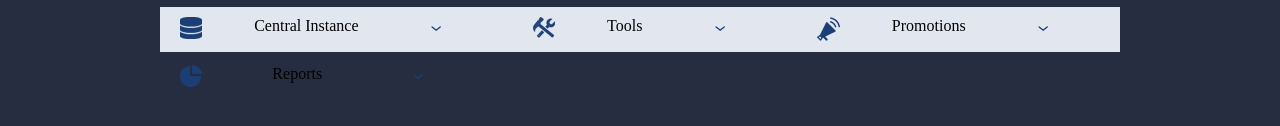
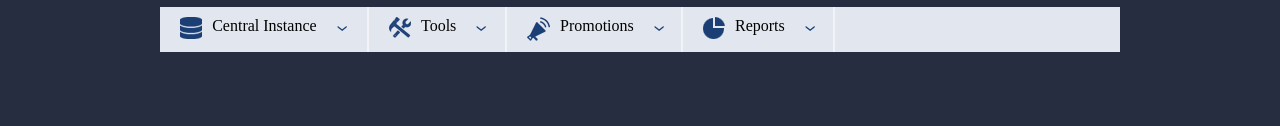
Before and after one commit to harshith12345/ALLOK, a plain HTML site: page index.html in a window 1280 px wide. Shown: the part 82-208 px from the top of the page. Drawn offline with Linux system fonts and the light colour scheme.

Commit message:
Nav Bar Completed without JS

```diff
--- a/index.html
+++ b/index.html
@@ -29,8 +29,9 @@
         </div>
         </div>
         </div>
+        <div class="navbar">
         <div class="NavigationBar">
-            <div class="NavigationBar-Menu1">
+            <div class="NavigationBar-Menu1" id="div1">
                 <div class="NavigationBar-Menu1-image1">
                     <img src="images/icon_centralinstance.png" alt="none">
                 </div>
@@ -79,6 +80,8 @@
             </div>
 
         </div>
+        </div>
+
 
 
 
--- a/styles.css
+++ b/styles.css
@@ -85,38 +85,43 @@ body {
     padding-top: 3px;
 }
 
+.navbar
+{
+    background-color: #e2e6ef;
+    height: 45px;
+    width: 960px;
+}
 .NavigationBar
 {
     height: 45px;
     display: grid;
-    grid-template-columns: auto auto auto;
-    background-color: #e2e6ef;
+    grid-template-columns: 209px 138px 176px 152px;
     column-width: 20px;
+    float: left;
 }
 .NavigationBar-Menu1
 {
     display: grid;
     grid-template-columns: auto auto auto;
     padding-top: 10px;
-    padding-bottom: 10px;
+    border-right:2px solid #f1f3f7;
 
 }
+
 .NavigationBar-Menu1:default
 {
     font-family: "Myriad-Pro";
     font-size: 14px;
     color: #1b3f75;
     padding-top: 10px;
-    padding-bottom: 10px;
 }
 .NavigationBar-Menu1:hover
 {
     font-family: "Myriad-Pro";
-    font-size: 14px;
+    font-size: 16px;
     color: #ffffff;
     background-color: #3d85c6;
     padding-top: 10px;
-    padding-bottom: 10px;
 
 }
 .NavigationBar-Menu1-image1
@@ -126,6 +131,8 @@ body {
 .NavigationBar-Menu1-text
 {
     padding-right: 20px;
+    padding-left: 10px;
+
 }
 .NavigationBar-Menu1-image2
 {
```
